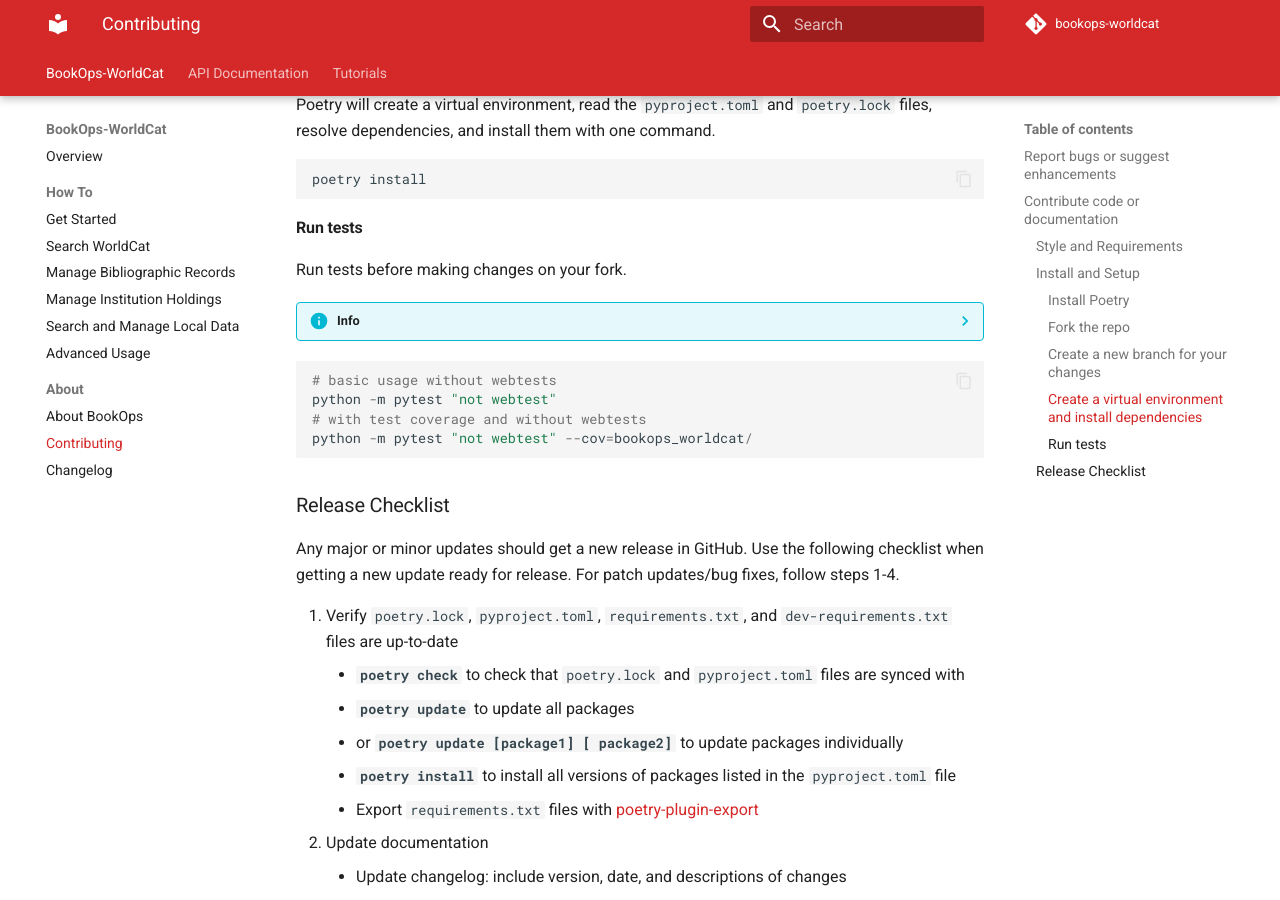
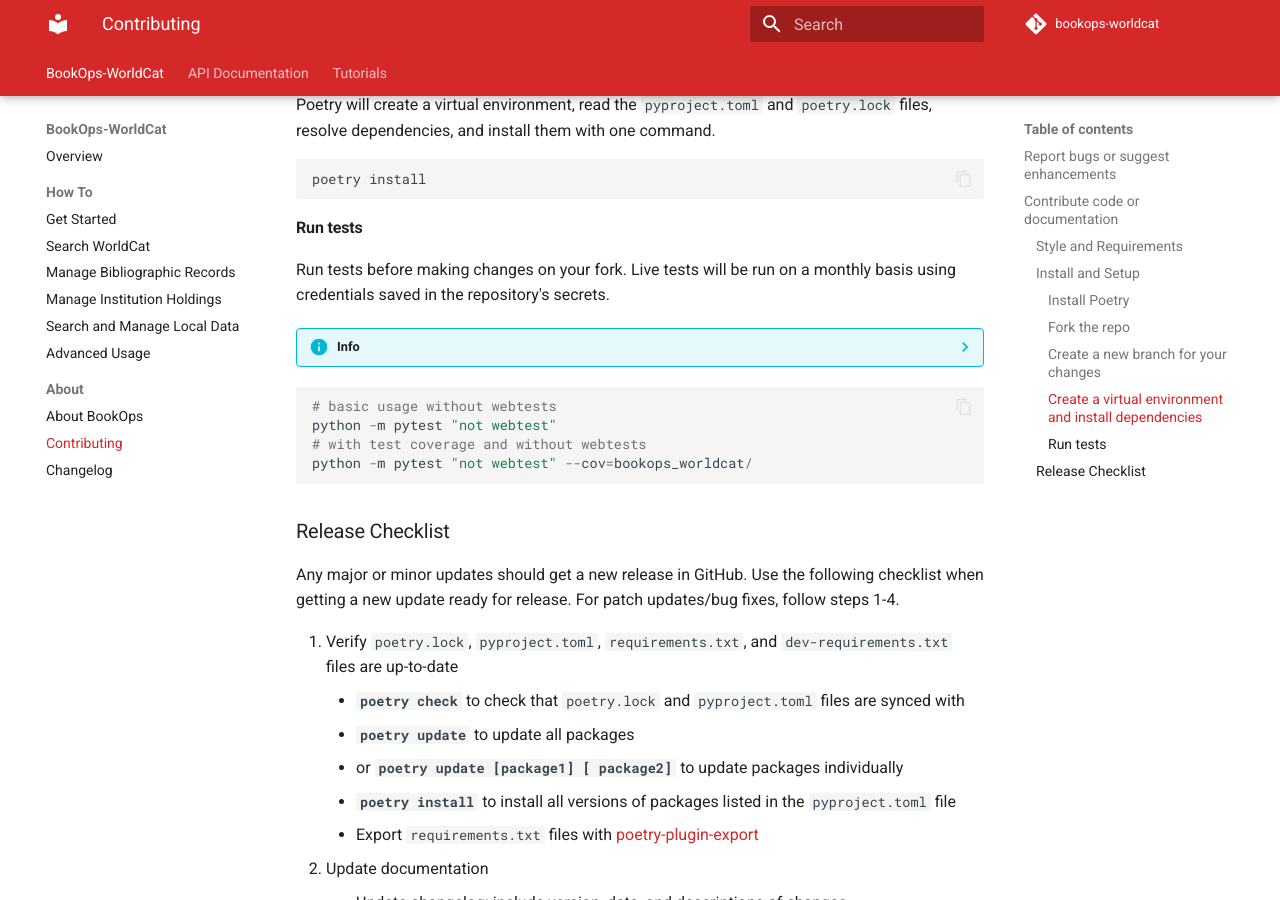
Before and after one commit to BookOps-CAT/bookops-worldcat, an MkDocs documentation site: the page built from docs/contributing.md, in a window 1280 px wide and 900 px high, scrolled down 1603 px. Built offline with MkDocs 1.6.1 and Material for MkDocs 9.7.7, drawn with Linux system fonts in a browser that asks for light colours; comment, search, counter and statistics services are not loaded; the version menu is left out.

Commit message:
updated contributing.md with info about live tests

````diff
--- a/docs/contributing.md
+++ b/docs/contributing.md
@@ -76,9 +76,9 @@
 ```
 
 #### Run tests
-Run tests before making changes on your fork.
+Run tests before making changes on your fork. Live tests will be run on a monthly basis using credentials saved in the repository's secrets.
 ??? info
-    Our live tests are designed to look for API credentials in a specific file/directory in a Windows environment. We will need to refactor the live tests to allow contributors to run live tests with their own API credentials and run live tests in a macOS environment.
+    Our live tests are designed to look for API credentials in a specific file/directory in a Windows environment. We will need to refactor the `live_keys` fixture to allow contributors to run live tests locally with their own API credentials and to run live tests in a macOS environment.
 
 ```py
 # basic usage without webtests
````
